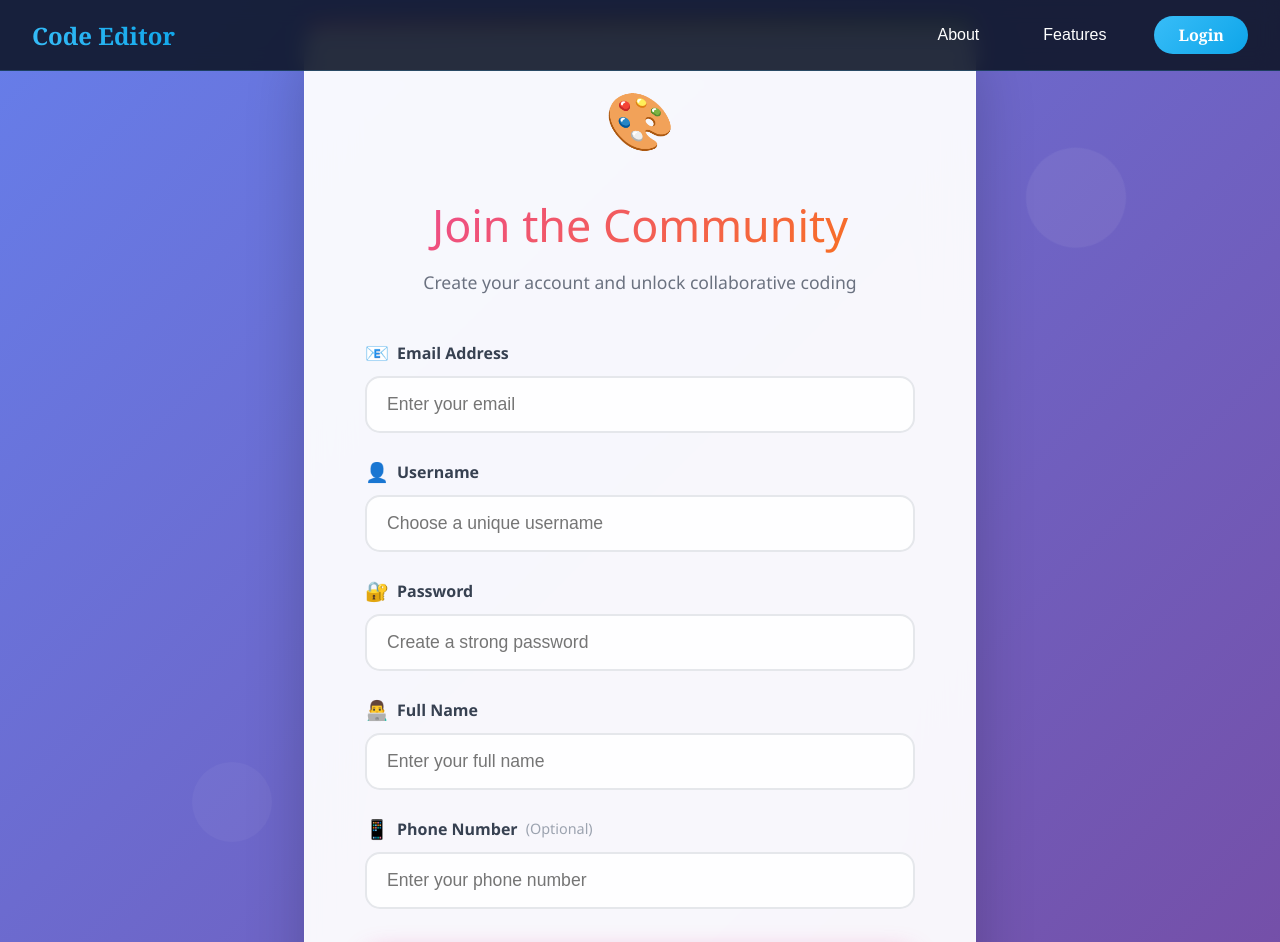
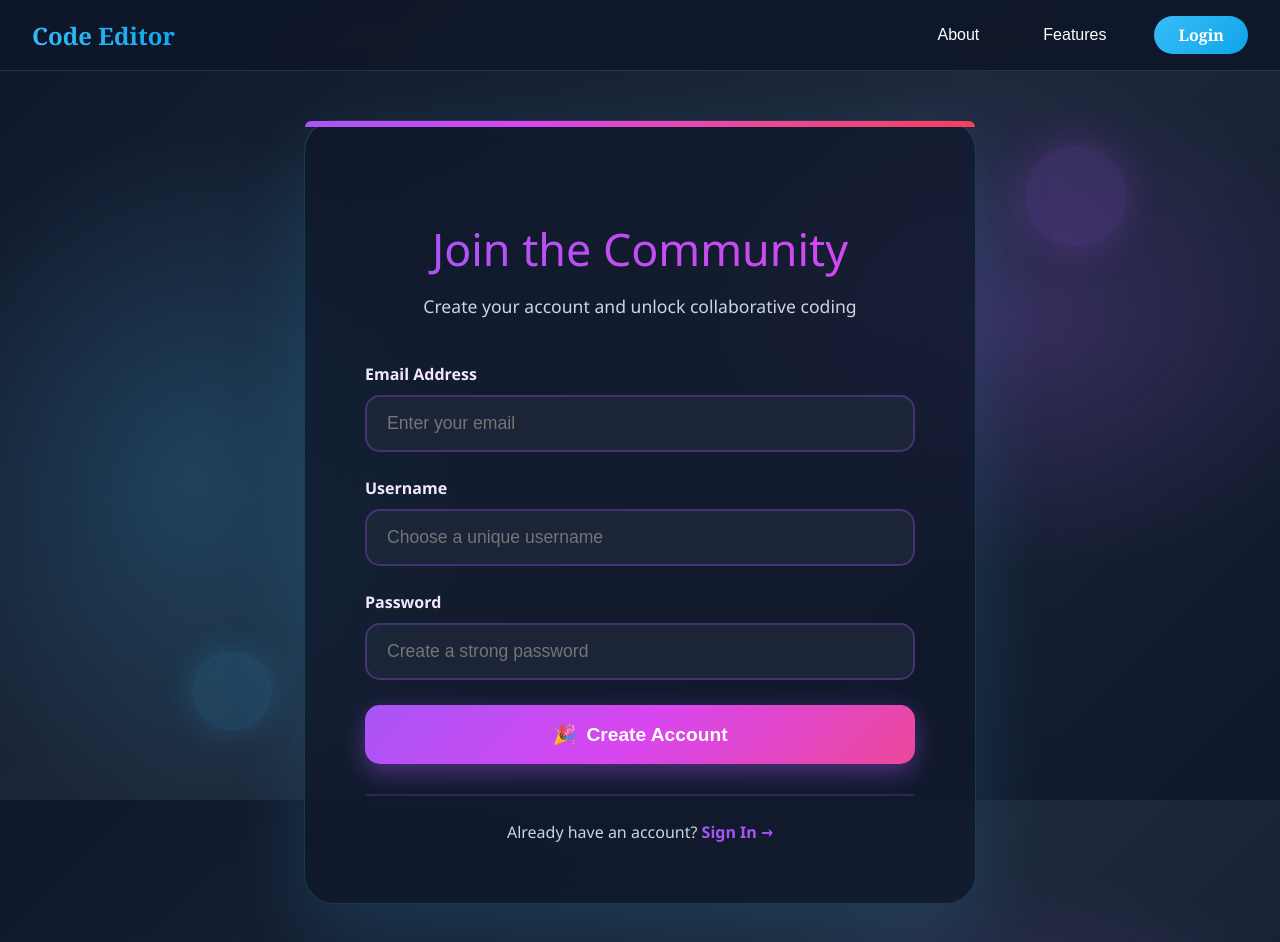
Before and after one commit to bhuvaneswari-visakha/code-collaborative-editor, a React (Vite) app in the folder frontend/: page /register in a window 1280 px wide. Shown: the top 942 px of the page. Built offline with nearby package versions, Linux system fonts and the light colour scheme.

Commit message:
Commit latest local UI updates and routing changes

```diff
--- a/frontend/src/pages/Register.jsx
+++ b/frontend/src/pages/Register.jsx
@@ -5,9 +5,7 @@ const Register = () => {
   const [formData, setFormData] = useState({
     email: '',
     username: '',
-    password: '',
-    name: '',
-    phoneNo: ''
+    password: ''
   });
   const [error, setError] = useState('');
   const navigate = useNavigate();
@@ -44,12 +42,19 @@ const Register = () => {
   return (
     <div style={{
       minHeight: '100vh',
-      background: 'linear-gradient(135deg, #667eea 0%, #764ba2 100%)',
+      background: `
+        radial-gradient(ellipse 700px 500px at 80% 40%, rgba(168, 85, 247, 0.2) 0%, transparent 50%),
+        radial-gradient(ellipse 600px 700px at 15% 60%, rgba(56, 189, 248, 0.2) 0%, transparent 50%),
+        linear-gradient(135deg, #0f172a 0%, #1e293b 50%, #0f172a 100%)
+      `,
+      backgroundAttachment: 'fixed',
       display: 'flex',
+      flexDirection: 'column',
       alignItems: 'center',
-      justifyContent: 'center',
+      justifyContent: 'flex-start',
       fontFamily: "'Segoe UI', Tahoma, Geneva, Verdana, sans-serif",
       padding: '20px',
+      paddingTop: '120px',
       position: 'relative',
       overflow: 'hidden'
     }}>
@@ -60,9 +65,10 @@ const Register = () => {
         right: '12%',
         width: '100px',
         height: '100px',
-        background: 'rgba(255, 255, 255, 0.06)',
+        background: 'rgba(168, 85, 247, 0.15)',
         borderRadius: '50%',
-        animation: 'float 9s ease-in-out infinite'
+        animation: 'float 9s ease-in-out infinite',
+        boxShadow: '0 0 40px rgba(168, 85, 247, 0.25)'
       }}></div>
       <div style={{
         position: 'absolute',
@@ -70,9 +76,10 @@ const Register = () => {
         left: '15%',
         width: '80px',
         height: '80px',
-        background: 'rgba(255, 255, 255, 0.04)',
+        background: 'rgba(56, 189, 248, 0.12)',
         borderRadius: '50%',
-        animation: 'float 11s ease-in-out infinite reverse'
+        animation: 'float 11s ease-in-out infinite reverse',
+        boxShadow: '0 0 35px rgba(56, 189, 248, 0.2)'
       }}></div>
       <div style={{
         position: 'absolute',
@@ -80,22 +87,24 @@ const Register = () => {
         right: '30%',
         width: '70px',
         height: '70px',
-        background: 'rgba(255, 255, 255, 0.05)',
+        background: 'rgba(124, 58, 237, 0.1)',
         borderRadius: '50%',
-        animation: 'float 8s ease-in-out infinite'
+        animation: 'float 8s ease-in-out infinite',
+        boxShadow: '0 0 30px rgba(124, 58, 237, 0.15)'
       }}></div>
 
       <div style={{
-        background: 'rgba(255, 255, 255, 0.95)',
+        background: 'rgba(15, 23, 42, 0.7)',
         backdropFilter: 'blur(25px)',
         borderRadius: '30px',
         padding: '60px',
-        boxShadow: '0 30px 60px rgba(0,0,0,0.2)',
-        border: '1px solid rgba(255, 255, 255, 0.3)',
+        boxShadow: '0 30px 80px rgba(56, 189, 248, 0.15), inset 0 1px 0 rgba(255, 255, 255, 0.1)',
+        border: '1px solid rgba(56, 189, 248, 0.2)',
         width: '100%',
         maxWidth: '550px',
         position: 'relative',
-        zIndex: '1'
+        zIndex: '1',
+        marginBottom: '50px'
       }}>
         <div style={{
           position: 'absolute',
@@ -103,24 +112,17 @@ const Register = () => {
           left: '0',
           right: '0',
           height: '6px',
-          background: 'linear-gradient(90deg, #ec4899, #f97316, #eab308, #84cc16)',
+          background: 'linear-gradient(90deg, #a855f7, #d946ef, #ec4899, #f43f5e)',
           borderRadius: '30px 30px 0 0'
         }}></div>
 
         <div style={{ textAlign: 'center', marginBottom: '45px' }}>
-          <div style={{
-            fontSize: '3.5rem',
-            marginBottom: '15px',
-            animation: 'bounce 2s ease-in-out infinite'
-          }}>
-            🎨
-          </div>
           <h2 style={{
             fontSize: '2.8rem',
             marginBottom: '15px',
             fontWeight: '200',
-            color: '#1f2937',
-            background: 'linear-gradient(135deg, #ec4899, #f97316)',
+            color: '#f3e8ff',
+            background: 'linear-gradient(135deg, #a855f7, #d946ef)',
             WebkitBackgroundClip: 'text',
             WebkitTextFillColor: 'transparent',
             backgroundClip: 'text'
@@ -128,7 +130,7 @@ const Register = () => {
             Join the Community
           </h2>
           <p style={{
-            color: '#6b7280',
+            color: '#cbd5e1',
             fontSize: '1.1rem',
             margin: '0',
             fontWeight: '400'
@@ -144,11 +146,10 @@ const Register = () => {
               alignItems: 'center',
               gap: '8px',
               marginBottom: '10px',
-              color: '#374151',
+              color: '#f3e8ff',
               fontWeight: '700',
               fontSize: '1rem'
             }}>
-              <span style={{ fontSize: '1.2rem' }}>📧</span>
               Email Address
             </label>
             <input
@@ -161,24 +162,14 @@ const Register = () => {
               style={{
                 width: '100%',
                 padding: '16px 20px',
-                border: '2px solid #e5e7eb',
+                border: '2px solid rgba(168, 85, 247, 0.3)',
                 borderRadius: '15px',
                 fontSize: '1.1rem',
-                transition: 'all 0.4s cubic-bezier(0.4, 0, 0.2, 1)',
                 boxSizing: 'border-box',
-                background: 'rgba(255, 255, 255, 0.9)',
+                background: 'rgba(30, 41, 59, 0.8)',
                 outline: 'none',
-                fontWeight: '500'
-              }}
-              onFocus={(e) => {
-                e.target.style.borderColor = '#ec4899';
-                e.target.style.boxShadow = '0 0 0 4px rgba(236, 72, 153, 0.1), 0 8px 25px rgba(236, 72, 153, 0.1)';
-                e.target.style.transform = 'translateY(-2px)';
-              }}
-              onBlur={(e) => {
-                e.target.style.borderColor = '#e5e7eb';
-                e.target.style.boxShadow = 'none';
-                e.target.style.transform = 'translateY(0)';
+                fontWeight: '500',
+                color: '#f3e8ff'
               }}
             />
           </div>
@@ -189,11 +180,10 @@ const Register = () => {
               alignItems: 'center',
               gap: '8px',
               marginBottom: '10px',
-              color: '#374151',
+              color: '#f3e8ff',
               fontWeight: '700',
               fontSize: '1rem'
             }}>
-              <span style={{ fontSize: '1.2rem' }}>👤</span>
               Username
             </label>
             <input
@@ -206,24 +196,14 @@ const Register = () => {
               style={{
                 width: '100%',
                 padding: '16px 20px',
-                border: '2px solid #e5e7eb',
+                border: '2px solid rgba(168, 85, 247, 0.3)',
                 borderRadius: '15px',
                 fontSize: '1.1rem',
-                transition: 'all 0.4s cubic-bezier(0.4, 0, 0.2, 1)',
                 boxSizing: 'border-box',
-                background: 'rgba(255, 255, 255, 0.9)',
+                background: 'rgba(30, 41, 59, 0.8)',
                 outline: 'none',
-                fontWeight: '500'
-              }}
-              onFocus={(e) => {
-                e.target.style.borderColor = '#ec4899';
-                e.target.style.boxShadow = '0 0 0 4px rgba(236, 72, 153, 0.1), 0 8px 25px rgba(236, 72, 153, 0.1)';
-                e.target.style.transform = 'translateY(-2px)';
-              }}
-              onBlur={(e) => {
-                e.target.style.borderColor = '#e5e7eb';
-                e.target.style.boxShadow = 'none';
-                e.target.style.transform = 'translateY(0)';
+                fontWeight: '500',
+                color: '#f3e8ff'
               }}
             />
           </div>
@@ -234,11 +214,11 @@ const Register = () => {
               alignItems: 'center',
               gap: '8px',
               marginBottom: '10px',
-              color: '#374151',
+              color: '#f3e8ff',
               fontWeight: '700',
               fontSize: '1rem'
             }}>
-              <span style={{ fontSize: '1.2rem' }}>🔐</span>
+
               Password
             </label>
             <input
@@ -251,129 +231,30 @@ const Register = () => {
               style={{
                 width: '100%',
                 padding: '16px 20px',
-                border: '2px solid #e5e7eb',
+                border: '2px solid rgba(168, 85, 247, 0.3)',
                 borderRadius: '15px',
                 fontSize: '1.1rem',
-                transition: 'all 0.4s cubic-bezier(0.4, 0, 0.2, 1)',
                 boxSizing: 'border-box',
-                background: 'rgba(255, 255, 255, 0.9)',
+                background: 'rgba(30, 41, 59, 0.8)',
                 outline: 'none',
-                fontWeight: '500'
-              }}
-              onFocus={(e) => {
-                e.target.style.borderColor = '#ec4899';
-                e.target.style.boxShadow = '0 0 0 4px rgba(236, 72, 153, 0.1), 0 8px 25px rgba(236, 72, 153, 0.1)';
-                e.target.style.transform = 'translateY(-2px)';
-              }}
-              onBlur={(e) => {
-                e.target.style.borderColor = '#e5e7eb';
-                e.target.style.boxShadow = 'none';
-                e.target.style.transform = 'translateY(0)';
-              }}
-            />
-          </div>
-
-          <div style={{ marginBottom: '25px' }}>
-            <label style={{
-              display: 'flex',
-              alignItems: 'center',
-              gap: '8px',
-              marginBottom: '10px',
-              color: '#374151',
-              fontWeight: '700',
-              fontSize: '1rem'
-            }}>
-              <span style={{ fontSize: '1.2rem' }}>👨‍💻</span>
-              Full Name
-            </label>
-            <input
-              type="text"
-              name="name"
-              placeholder="Enter your full name"
-              value={formData.name}
-              onChange={handleChange}
-              required
-              style={{
-                width: '100%',
-                padding: '16px 20px',
-                border: '2px solid #e5e7eb',
-                borderRadius: '15px',
-                fontSize: '1.1rem',
-                transition: 'all 0.4s cubic-bezier(0.4, 0, 0.2, 1)',
-                boxSizing: 'border-box',
-                background: 'rgba(255, 255, 255, 0.9)',
-                outline: 'none',
-                fontWeight: '500'
-              }}
-              onFocus={(e) => {
-                e.target.style.borderColor = '#ec4899';
-                e.target.style.boxShadow = '0 0 0 4px rgba(236, 72, 153, 0.1), 0 8px 25px rgba(236, 72, 153, 0.1)';
-                e.target.style.transform = 'translateY(-2px)';
-              }}
-              onBlur={(e) => {
-                e.target.style.borderColor = '#e5e7eb';
-                e.target.style.boxShadow = 'none';
-                e.target.style.transform = 'translateY(0)';
-              }}
-            />
-          </div>
-
-          <div style={{ marginBottom: '35px' }}>
-            <label style={{
-              display: 'flex',
-              alignItems: 'center',
-              gap: '8px',
-              marginBottom: '10px',
-              color: '#374151',
-              fontWeight: '700',
-              fontSize: '1rem'
-            }}>
-              <span style={{ fontSize: '1.2rem' }}>📱</span>
-              Phone Number <span style={{ fontWeight: '400', color: '#9ca3af', fontSize: '0.9rem' }}>(Optional)</span>
-            </label>
-            <input
-              type="tel"
-              name="phoneNo"
-              placeholder="Enter your phone number"
-              value={formData.phoneNo}
-              onChange={handleChange}
-              style={{
-                width: '100%',
-                padding: '16px 20px',
-                border: '2px solid #e5e7eb',
-                borderRadius: '15px',
-                fontSize: '1.1rem',
-                transition: 'all 0.4s cubic-bezier(0.4, 0, 0.2, 1)',
-                boxSizing: 'border-box',
-                background: 'rgba(255, 255, 255, 0.9)',
-                outline: 'none',
-                fontWeight: '500'
-              }}
-              onFocus={(e) => {
-                e.target.style.borderColor = '#ec4899';
-                e.target.style.boxShadow = '0 0 0 4px rgba(236, 72, 153, 0.1), 0 8px 25px rgba(236, 72, 153, 0.1)';
-                e.target.style.transform = 'translateY(-2px)';
-              }}
-              onBlur={(e) => {
-                e.target.style.borderColor = '#e5e7eb';
-                e.target.style.boxShadow = 'none';
-                e.target.style.transform = 'translateY(0)';
+                fontWeight: '500',
+                color: '#f3e8ff'
               }}
             />
           </div>
 
           {error && (
             <div style={{
-              background: 'linear-gradient(135deg, #fee2e2, #fecaca)',
-              border: '1px solid #fca5a5',
-              color: '#dc2626',
+              background: 'rgba(239, 68, 68, 0.15)',
+              border: '1px solid rgba(239, 68, 68, 0.4)',
+              color: '#fca5a5',
               padding: '15px 20px',
               borderRadius: '12px',
               marginBottom: '30px',
               fontSize: '1rem',
               fontWeight: '600',
               textAlign: 'center',
-              boxShadow: '0 4px 15px rgba(220, 38, 38, 0.1)',
+              boxShadow: '0 4px 15px rgba(239, 68, 68, 0.1)',
               animation: 'shake 0.5s ease-in-out'
             }}>
               ⚠️ {error}
@@ -385,7 +266,7 @@ const Register = () => {
             style={{
               width: '100%',
               padding: '18px',
-              background: 'linear-gradient(135deg, #ec4899, #f97316, #eab308)',
+              background: 'linear-gradient(135deg, #a855f7, #d946ef, #ec4899)',
               color: 'white',
               border: 'none',
               borderRadius: '15px',
@@ -393,18 +274,10 @@ const Register = () => {
               fontWeight: '700',
               cursor: 'pointer',
               transition: 'all 0.4s cubic-bezier(0.4, 0, 0.2, 1)',
-              boxShadow: '0 8px 25px rgba(236, 72, 153, 0.4)',
+              boxShadow: '0 8px 25px rgba(168, 85, 247, 0.4)',
               marginBottom: '30px',
               position: 'relative',
               overflow: 'hidden'
-            }}
-            onMouseOver={(e) => {
-              e.target.style.transform = 'translateY(-3px) scale(1.02)';
-              e.target.style.boxShadow = '0 15px 35px rgba(236, 72, 153, 0.6)';
-            }}
-            onMouseOut={(e) => {
-              e.target.style.transform = 'translateY(0) scale(1)';
-              e.target.style.boxShadow = '0 8px 25px rgba(236, 72, 153, 0.4)';
             }}
           >
             <span style={{ display: 'flex', alignItems: 'center', justifyContent: 'center', gap: '10px' }}>
@@ -429,10 +302,10 @@ const Register = () => {
         <div style={{
           textAlign: 'center',
           paddingTop: '25px',
-          borderTop: '2px solid #f3f4f6'
+          borderTop: '2px solid rgba(168, 85, 247, 0.2)'
         }}>
           <p style={{
-            color: '#6b7280',
+            color: '#cbd5e1',
             fontSize: '1rem',
             margin: '0',
             fontWeight: '500'
@@ -441,19 +314,11 @@ const Register = () => {
             <a
               href="/login"
               style={{
-                color: '#ec4899',
+                color: '#a855f7',
                 textDecoration: 'none',
                 fontWeight: '700',
                 transition: 'all 0.3s ease',
                 position: 'relative'
-              }}
-              onMouseOver={(e) => {
-                e.target.style.color = '#f97316';
-                e.target.style.transform = 'scale(1.05)';
-              }}
-              onMouseOut={(e) => {
-                e.target.style.color = '#ec4899';
-                e.target.style.transform = 'scale(1)';
               }}
             >
               Sign In →
@@ -464,19 +329,8 @@ const Register = () => {
 
       {/* CSS Animations */}
       <style>{`
-        @keyframes float {
-          0%, 100% { transform: translateY(0px) rotate(0deg); }
-          50% { transform: translateY(-30px) rotate(180deg); }
-        }
-        @keyframes bounce {
-          0%, 20%, 50%, 80%, 100% { transform: translateY(0); }
-          40% { transform: translateY(-10px); }
-          60% { transform: translateY(-5px); }
-        }
-        @keyframes shake {
-          0%, 100% { transform: translateX(0); }
-          25% { transform: translateX(-5px); }
-          75% { transform: translateX(5px); }
+        button:hover {
+          transform: scale(1.05);
         }
       `}</style>
     </div>
```
Also changed, not shown: frontend/src/pages/Login.jsx (+47 -53 lines), frontend/src/pages/dashboard.css (+36 -4 lines), frontend/src/pages/dashboard.jsx (+16 -11 lines), 1 other file (tests, documents, lock files or other folders).
